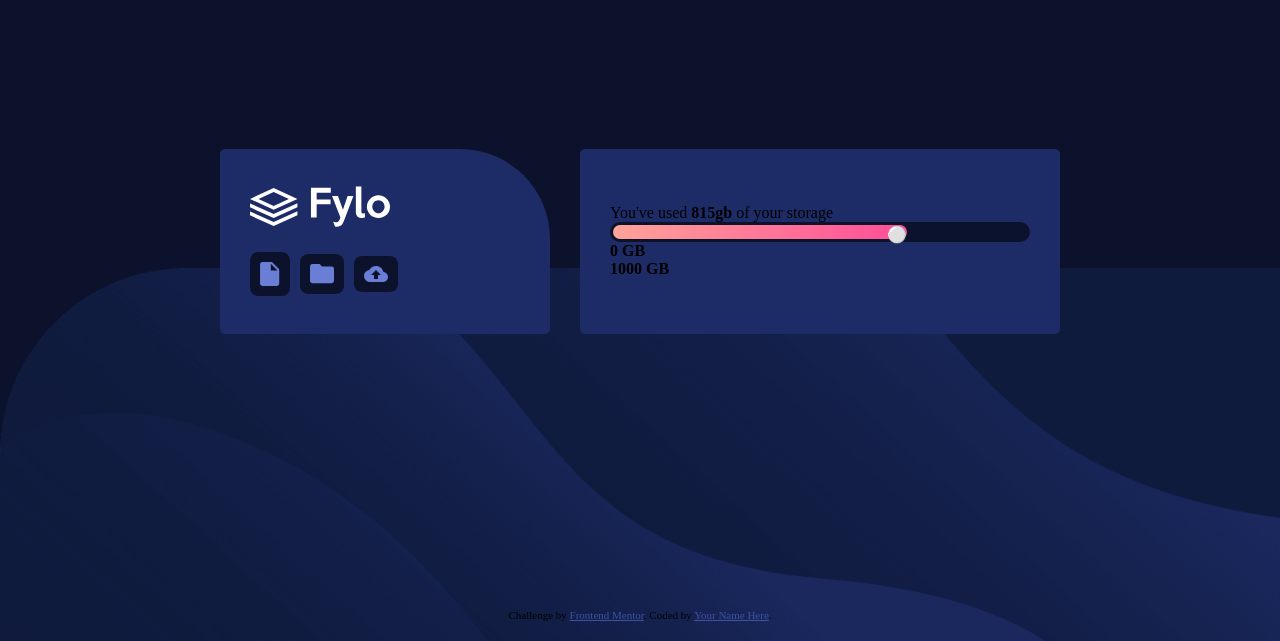
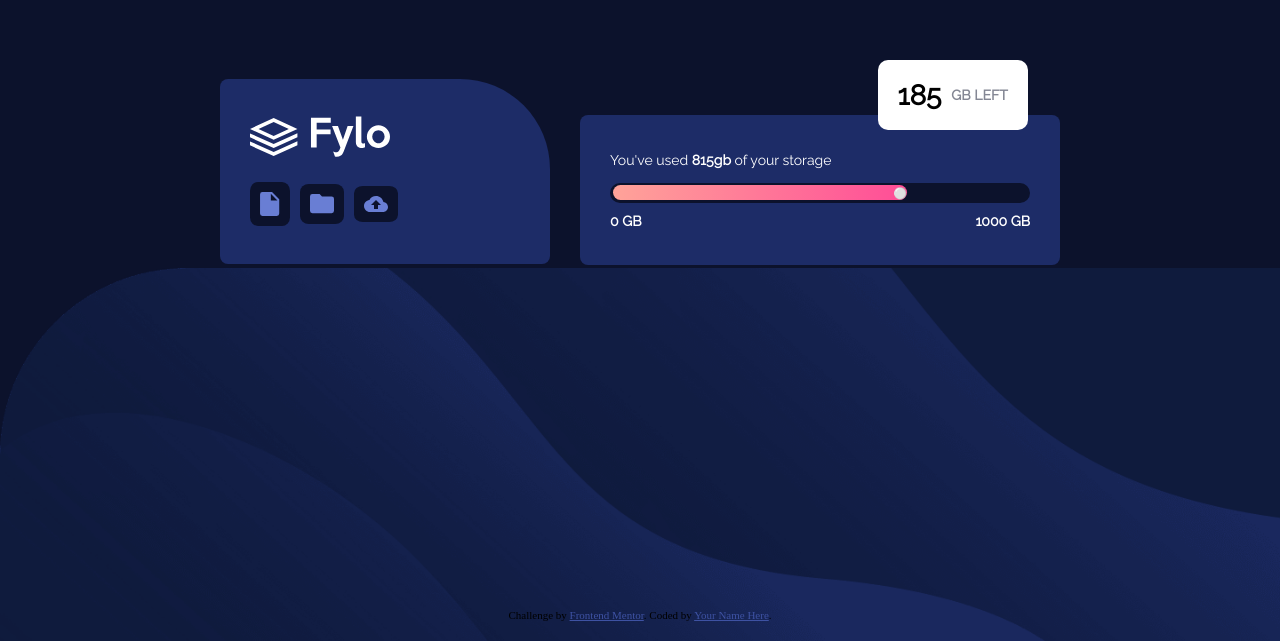
Before and after one commit to Augustto366/fylo-data-storage-component-master, a plain HTML site: page index.html in a window 1280 px wide. Shown: the part 159-800 px from the top of the page. Drawn offline with Linux system fonts and the light colour scheme.

Commit message:
posicionando elementos

```diff
--- a/index.html
+++ b/index.html
@@ -28,10 +28,15 @@
     </div>
 
     <div class="data">
+      <div class="caixa">
+        <strong>185</strong> GB LEFT
+      </div>
       <p>You've used <strong>815gb</strong> of your storage</p>
-      <div class="used"><p>&#x26AA</p></div>
-      <strong>0 GB</strong>
-      <strong>1000 GB</strong>
+      <div class="used"><p><strong id="emoji">&#x26AA</strong></p></div>
+      <div class="harddisk">
+        <strong>0 GB</strong>
+        <strong>1000 GB</strong>
+      </div>
     </div>
 
 
--- a/style.css
+++ b/style.css
@@ -1,4 +1,9 @@
 @charset "UTF-8";
+
+@font-face {
+    font-family: 'raleway';
+    src: url(./font/Raleway-Regular.ttf);
+}
 
 * {
     margin: 0px;
@@ -10,6 +15,7 @@ body, html {
     display: flex;
     justify-content: center;
     align-items: center;
+    position: relative;
     gap: 30px;
     width: 100vw;
     height: 100vh;
@@ -21,11 +27,13 @@ body, html {
     display: flex;
     flex-direction: column;
     justify-content: center;
+    position: relative;
+    bottom: 70px;
     gap: 25px;
     width: 330px;
     height: 185px;
     padding: 30px;
-    border-radius: 5px 90px 5px 5px;
+    border-radius: 8px 90px 8px 8px;
     background-color: hsl(228, 56%, 26%);
 }
 
@@ -45,15 +53,64 @@ body, html {
     background-color: hsl(229, 57%, 11%);
 }
 
+.caixa {
+    display: flex;
+    gap: 10px;
+    align-items: center;
+    justify-content: center;
+    position: absolute;
+    bottom: 90%;
+    left: 62%;
+    font-family: raleway;
+    font-size: 14px;
+    font-weight: bolder;
+    color: hsl(229, 7%, 55%);
+    padding: 10px;
+    height: 70px;
+    width: 150px;
+    border-radius: 10px 10px 10px;
+    background-color: #fff;
+}
+
+.caixa > strong {
+    font-size: 2em;
+    font-weight: bolder;
+    color: #000;
+}
+
 .data {
     display: flex;
     flex-direction: column;
     justify-content: center;
+    position: relative;
+    bottom: 51px;
+    gap: 15px;
     width: 480px;
-    height: 185px;
+    height: 150px;
     padding: 30px;
-    border-radius: 5px;
+    border-radius: 8px;
     background-color: hsl(228, 56%, 26%);
+}
+
+.data > p {
+    font-family: raleway;
+    color: #fff;
+    font-size: 14px;
+}
+
+.data > .harddisk {
+    display: flex;
+    justify-content: space-between;
+    margin-top: -5px;
+    font-family: raleway;
+    color: #fff;
+    font-size: 14px;
+}
+
+.data > p > strong {
+    font-family: raleway;
+    color: #fff;
+    font-size: 14px;
 }
 
 .data > .used {
@@ -66,10 +123,20 @@ body, html {
 }
 
 .used > p {
+    position: relative;
+    bottom: 0.1px;
     margin-top: 3px;
     margin-left: 3px;
     border-radius: 10px;
     width: 70%;
-    height: 14px;
+    height: 15px;
     background:linear-gradient(to right, hsl(6, 100%, 80%), hsl(335, 100%, 65%)) ;
 }
+
+#emoji {
+    position: absolute;
+    bottom: 0.1px;
+    right: 0.1px;
+    font-size: 11px;
+
+}
```
Also changed, not shown: font/Raleway-Regular.ttf (added).
